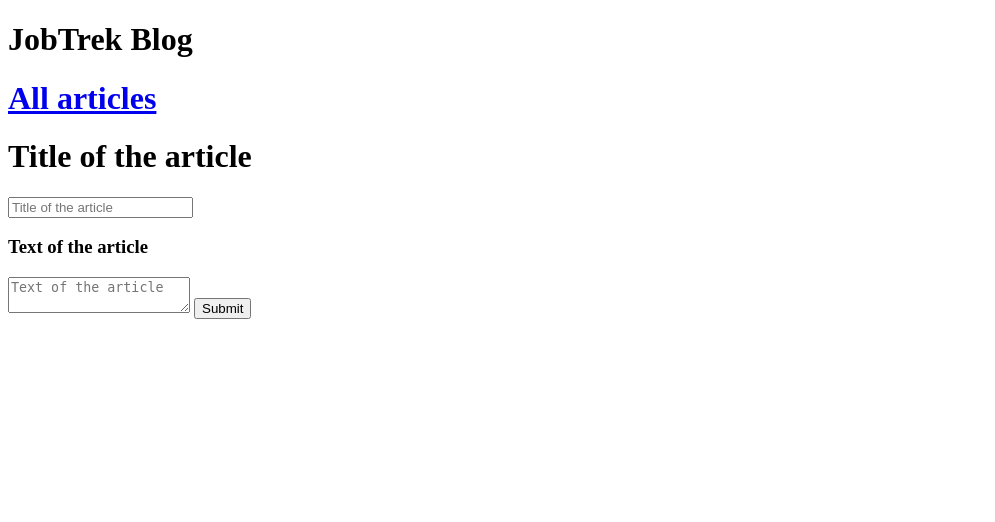
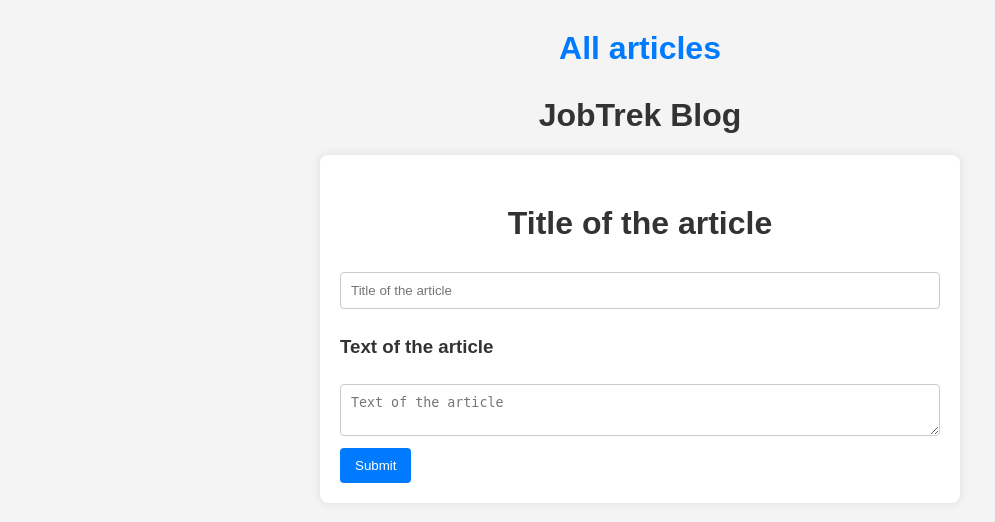
Before and after one commit to 0xRayan14/Twig-PHPBlog, a PHP site: template templates/index.twig in a window 1280 px wide. Shown: the top 522 px of the page, without its empty margins (0-995 px from the left). Run offline with PHP 8.4, Linux system fonts and the light colour scheme; the template is opened without the code that fills it, so the values that code supplies are empty; some libraries are stand-ins or nearby versions.

Commit message:
fix: Modernised CSS

```diff
--- a/templates/index.twig
+++ b/templates/index.twig
@@ -4,11 +4,81 @@
     <meta charset="UTF-8">
     <meta name="viewport" content="width=device-width, initial-scale=1.0">
     <title>My Blog</title>
+    <style>body {
+            font-family: 'Arial', sans-serif;
+            background-color: #f4f4f4;
+            color: #333;
+            margin: 0;
+            padding: 0;
+        }
+
+        h1 {
+            text-align: center;
+            margin-top: 30px;
+            color: #333;
+        }
+
+        a {
+            text-decoration: none;
+            color: #007bff;
+        }
+
+        a:hover {
+            text-decoration: underline;
+        }
+
+        .blog-input {
+            max-width: 600px;
+            margin: 20px auto;
+            background-color: #fff;
+            padding: 20px;
+            border-radius: 8px;
+            box-shadow: 0 0 10px rgba(0, 0, 0, 0.1);
+        }
+
+        h1 a {
+            text-decoration: none;
+        }
+
+        h1 a:hover {
+            text-decoration: underline;
+        }
+
+        input[type="text"],
+        textarea {
+            width: 100%;
+            padding: 10px;
+            margin: 8px 0;
+            box-sizing: border-box;
+            border: 1px solid #ccc;
+            border-radius: 4px;
+        }
+
+        input[type="submit"] {
+            background-color: #007bff;
+            color: #fff;
+            padding: 10px 15px;
+            border: none;
+            border-radius: 4px;
+            cursor: pointer;
+        }
+
+        input[type="submit"]:hover {
+            background-color: #0056b3;
+        }
+
+        .allArticles {
+            color: blue;
+            text-underline: black;
+        }
+    </style>
 </head>
 <body>
+
+<h1 class="allArticles"><a href="/articles">All articles</a></h1>
+
 <h1>JobTrek Blog</h1>
 
-<h1><a href="articles">All articles</a></h1>
 
 <form class="blog-input" method="post" action="/submit-article">
     <h1>Title of the article</h1>
@@ -16,7 +86,7 @@
 
     <h3>Text of the article</h3>
     <label>
-        <textarea minlength="5" maxlength="100" name="article_text" placeholder="Text of the article" required></textarea>
+        <textarea minlength="5" maxlength="750" name="article_text" placeholder="Text of the article" required></textarea>
     </label>
 
     <input type="submit" value="Submit">
```
Also changed, not shown: templates/articles.twig (+10 -32 lines).
